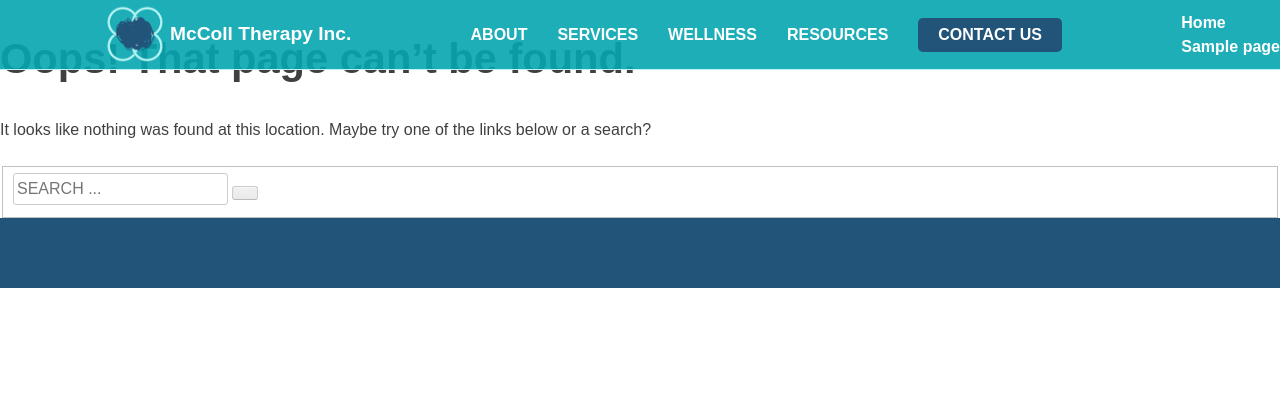
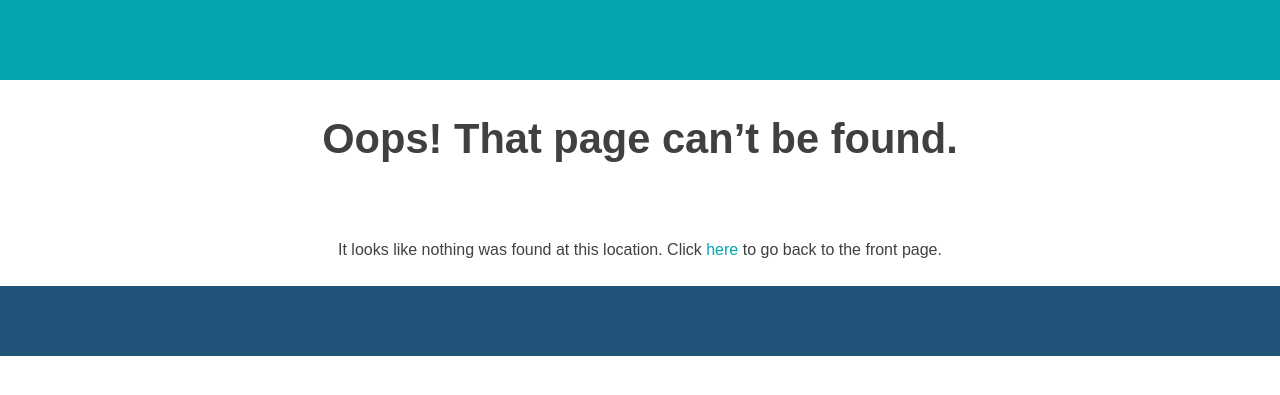
Before and after one commit to kcyoung1/wordpress-mccoll-therapy, a WordPress theme: template themes/mccoll-therapy/404.php in a window 1280 px wide. Shown: the top 395 px of the page. Run offline with PHP 8.4 and a stand-in for WordPress, Linux system fonts and the light colour scheme; the site name, menu and one post (Sample post) are stand-ins, and other content is empty.

Commit message:
change the main background image and the resources image, style the error page, adjust the border-radius of the btns

```diff
--- a/themes/mccoll-therapy/404.php
+++ b/themes/mccoll-therapy/404.php
@@ -12,17 +12,15 @@ get_header(); ?>
 	<div id="primary" class="content-area">
 		<main id="main" class="site-main" role="main">
 
-			<section class="error-404 not-found">
+			<div class="color-header"></div>
+
+			<section class="error-404 not-found container">
 				<header class="page-header">
 					<h1 class="page-title"><?php echo esc_html( 'Oops! That page can&rsquo;t be found.' ); ?></h1>
 				</header><!-- .page-header -->
 
 				<div class="page-content">
-					<p><?php echo esc_html( 'It looks like nothing was found at this location. Maybe try one of the links below or a search?' ); ?></p>
-
-					<?php get_search_form(); ?>
-
-					<?php the_widget( 'WP_Widget_Recent_Posts' ); ?>
+					<p><?php echo esc_html( 'It looks like nothing was found at this location.' ); ?> Click <a href="/">here</a> to go back to the front page.</p>
 
 					<?php if ( mccoll_therapy_categorized_blog() ) : // Only show the widget if site has multiple categories. ?>
 					<div class="widget widget_categories">
@@ -41,11 +39,6 @@ get_header(); ?>
 					</div><!-- .widget -->
 					<?php endif; ?>
 
-					<?php
-						$archive_content = '<p>' . sprintf( esc_html( 'Try looking in the monthly archives. %1$s' ), convert_smilies( ':)' ) ) . '</p>';
-						the_widget( 'WP_Widget_Archives', 'dropdown=1', "after_title=</h2>$archive_content" );
-					?>
-
 				</div><!-- .page-content -->
 			</section><!-- .error-404 -->
 
--- a/themes/mccoll-therapy/front-page.php
+++ b/themes/mccoll-therapy/front-page.php
@@ -10,7 +10,7 @@ get_header(); ?>
 	<div id="primary" class="content-area">
 		<main id="main" class="site-main" role="main">
 
-			<section class="banner-wrapper">
+			<section id="home" class="banner-wrapper">
 				<div class="hero-banner" data-type="background" data-speed="10">
 					<h1>McColl Therapy</h1>
 					<h5>Support for a lasting wellness</h5>
--- a/themes/mccoll-therapy/header.php
+++ b/themes/mccoll-therapy/header.php
@@ -28,8 +28,8 @@
 
 				<nav id="site-navigation" class="main-navigation" role="navigation">
 					<div class="logo-container">
-							<a href="/" class="mccoll-logo"><img src="<?php bloginfo('template_directory'); ?>/assets/icons/mccoll-therapy.png" alt="McColl Therapy Logo" /></a>
-							<a href="/" class="mccoll-name"><h3>McColl Therapy Inc.</h3></a>
+							<a href="#home" class="mccoll-logo"><img src="<?php bloginfo('template_directory'); ?>/assets/icons/mccoll-therapy.png" alt="McColl Therapy Logo" /></a>
+							<a href="#home" class="mccoll-name"><h3>McColl Therapy Inc.</h3></a>
 					</div>
 					<button type="button" class="tcon tcon-menu--xcross" aria-label="toggle menu">
 							<span class="tcon-menu__lines" aria-hidden="true"></span>
@@ -46,10 +46,10 @@
 					</div>
 					<div class="menu-options">
 						<ul id="nav" class="nav">
-							<li><a href="#about" class="focus">About</a></li>
-							<li><a href="#services" class="focus">Services</a></li>
-							<li><a href="#wellness" class="focus">Wellness</a></li>
-							<li><a href="#resources" class="focus">Resources</a></li>
+							<li><a href="#about">About</a></li>
+							<li><a href="#services">Services</a></li>
+							<li><a href="#wellness">Wellness</a></li>
+							<li><a href="#resources">Resources</a></li>
 							<li><a href="#contact" class="btn contact-nav">Contact Us</a></li>
 						</ul>
 					</div>
--- a/themes/mccoll-therapy/sass/abstract/_mixins.scss
+++ b/themes/mccoll-therapy/sass/abstract/_mixins.scss
@@ -34,7 +34,7 @@ $desktop-width: 1024px;
 	color: $color__white;
 	cursor: pointer;
 	outline: none;
-	border-radius: 5px;
+	border-radius: 2px;
 	@include tablet {
 		padding: 5px 20px;
 	}
--- a/themes/mccoll-therapy/sass/layout/_navigation.scss
+++ b/themes/mccoll-therapy/sass/layout/_navigation.scss
@@ -111,7 +111,7 @@
 }
 
 // Navigation Menu Customization
-.menu-menu-1-container {
+.menu-menu-1-container, .error404 .main-navigation {
 	display: none;
 }
 .main-navigation {
@@ -136,10 +136,10 @@
 		align-items: center;
 		margin-left: 10px;
 		@include tablet {
-			margin-left: 70px
+			margin-left: 40px
 		}
 		@include desktop {
-			margin-left: 100px
+			margin-left: 50px
 		}
 		a:hover {
 			color: $color__white;
@@ -149,8 +149,6 @@
 		display: flex;
 		align-items: center;
 	}
-
-
 	h3 {
 		font-size: 1.2rem;
 	}
--- a/themes/mccoll-therapy/sass/sections/_contact.scss
+++ b/themes/mccoll-therapy/sass/sections/_contact.scss
@@ -2,7 +2,7 @@
   .wpcf7-submit {
     @extend .btn;
     outline: none;
-    border-radius: 5px;
+    border-radius: 2px;
     box-shadow: none;
     text-shadow: none;
     border: none;
@@ -10,7 +10,6 @@
     font-size: 1rem;
     padding: 7px 25px;
     &:hover {
-      border-radius: 0;
       box-shadow: none;
       text-shadow: none;
       border: none;
@@ -31,7 +30,7 @@
       align-items: flex-start;
       flex-direction: column;
       color: $color__white;
-      border-radius: 5px;
+      border-radius: 2px;
       padding: 20px;
       margin: 0 auto;
       @include tablet {
--- /dev/null
+++ b/themes/mccoll-therapy/sass/sections/_error.scss
@@ -0,0 +1,13 @@
+.color-header {
+  background: $color__turq;
+  width: 100%;
+  height: 80px;
+}
+.error404 {
+  a {
+    color: $color__turq;
+    &:hover {
+      color: $color__mint;
+    }
+  }
+}
--- a/themes/mccoll-therapy/sass/sections/_hero-banner.scss
+++ b/themes/mccoll-therapy/sass/sections/_hero-banner.scss
@@ -1,10 +1,12 @@
 .banner-wrapper {
   color: $color__white;
   .hero-banner {
-    background: linear-gradient(180deg,rgba(0,0,0,.4)  0,rgba(0,0,0,.4)), url(../../assets/images/hero-banner-2.jpg) no-repeat center fixed;
+    background: linear-gradient(180deg,rgba(0,0,0,.4)  0,rgba(0,0,0,.4)), url(../../assets/images/hero-banner-5.jpg) bottom no-repeat fixed;
      background-size: cover;
-     height: 800px;
+     height: 100vh;
      width: 100%;
+     transition: .1s ease-in-out;
+     transition-property: background-position;
      @extend .center;
   }
   h1 {
--- a/themes/mccoll-therapy/sass/sections/_profile.scss
+++ b/themes/mccoll-therapy/sass/sections/_profile.scss
@@ -18,7 +18,7 @@
         }
         @include desktop {
           margin-right: 70px;
-          border-radius: 5px;
+          border-radius: 2px;
           height: 400px;
           width: 300px;
           border: none;
--- a/themes/mccoll-therapy/sass/sections/_resources.scss
+++ b/themes/mccoll-therapy/sass/sections/_resources.scss
@@ -2,7 +2,7 @@
   display: block;
   color: $color__white;
   .resources-banner {
-    background: linear-gradient(180deg,rgba(0,0,0,.5)  0,rgba(0,0,0,.5)), url(../../assets/images/hero-banner-1.jpg) no-repeat bottom fixed;
+    background: linear-gradient(180deg,rgba(0,0,0,.5)  0,rgba(0,0,0,.5)), url(../../assets/images/hero-banner-7.jpg) no-repeat bottom fixed;
     background-size: cover cover;
     width: 100%;
     height: 250px;
--- a/themes/mccoll-therapy/sass/style.scss
+++ b/themes/mccoll-therapy/sass/style.scss
@@ -74,6 +74,7 @@ Nicolas Gallagher and Jonathan Neal http://necolas.github.com/normalize.css/
 @import "sections/wellness";
 @import "sections/resources";
 @import "sections/contact";
+@import "sections/error";
 
 
 // Template-parts
--- a/themes/mccoll-therapy/style.css
+++ b/themes/mccoll-therapy/style.css
@@ -49,7 +49,7 @@ Nicolas Gallagher and Jonathan Neal http://necolas.github.com/normalize.css/
   color: white;
   cursor: pointer;
   outline: none;
-  border-radius: 5px; }
+  border-radius: 2px; }
   @media (min-width: 768px) {
     .btn, .contact-wrapper .wpcf7-submit {
       padding: 5px 20px; } }
@@ -568,7 +568,7 @@ textarea {
 .site-description {
   display: none; }
 
-.menu-menu-1-container {
+.menu-menu-1-container, .error404 .main-navigation {
   display: none; }
 
 .main-navigation {
@@ -599,10 +599,10 @@ textarea {
     margin-left: 10px; }
     @media (min-width: 768px) {
       .main-navigation .logo-container {
-        margin-left: 70px; } }
+        margin-left: 40px; } }
     @media (min-width: 1024px) {
       .main-navigation .logo-container {
-        margin-left: 100px; } }
+        margin-left: 50px; } }
     .main-navigation .logo-container a:hover {
       color: white; }
   .main-navigation .mccoll-logo {
@@ -989,10 +989,12 @@ object {
 .banner-wrapper {
   color: white; }
   .banner-wrapper .hero-banner {
-    background: linear-gradient(180deg, rgba(0, 0, 0, 0.4) 0, rgba(0, 0, 0, 0.4)), url(../../assets/images/hero-banner-2.jpg) no-repeat center fixed;
+    background: linear-gradient(180deg, rgba(0, 0, 0, 0.4) 0, rgba(0, 0, 0, 0.4)), url(../../assets/images/hero-banner-5.jpg) bottom no-repeat fixed;
     background-size: cover;
-    height: 800px;
-    width: 100%; }
+    height: 100vh;
+    width: 100%;
+    transition: .1s ease-in-out;
+    transition-property: background-position; }
   .banner-wrapper h1 {
     text-transform: uppercase; }
 
@@ -1125,7 +1127,7 @@ object {
   @media (min-width: 1024px) {
     .profile-list .profile-image {
       margin-right: 70px;
-      border-radius: 5px;
+      border-radius: 2px;
       height: 400px;
       width: 300px;
       border: none; } }
@@ -1390,7 +1392,7 @@ object {
   display: block;
   color: white; }
   .resources-wrapper .resources-banner {
-    background: linear-gradient(180deg, rgba(0, 0, 0, 0.5) 0, rgba(0, 0, 0, 0.5)), url(../../assets/images/hero-banner-1.jpg) no-repeat bottom fixed;
+    background: linear-gradient(180deg, rgba(0, 0, 0, 0.5) 0, rgba(0, 0, 0, 0.5)), url(../../assets/images/hero-banner-7.jpg) no-repeat bottom fixed;
     background-size: cover cover;
     width: 100%;
     height: 250px; }
@@ -1421,7 +1423,7 @@ object {
 
 .contact-wrapper .wpcf7-submit {
   outline: none;
-  border-radius: 5px;
+  border-radius: 2px;
   box-shadow: none;
   text-shadow: none;
   border: none;
@@ -1429,7 +1431,6 @@ object {
   font-size: 1rem;
   padding: 7px 25px; }
   .contact-wrapper .wpcf7-submit:hover {
-    border-radius: 0;
     box-shadow: none;
     text-shadow: none;
     border: none; }
@@ -1454,7 +1455,7 @@ object {
     -ms-flex-direction: column;
         flex-direction: column;
     color: white;
-    border-radius: 5px;
+    border-radius: 2px;
     padding: 20px;
     margin: 0 auto; }
     @media (min-width: 768px) {
@@ -1479,3 +1480,13 @@ object {
   .contact-wrapper .contact-info p:last-of-type {
     margin-top: 10px;
     width: 200px; }
+
+.color-header {
+  background: #06A6B0;
+  width: 100%;
+  height: 80px; }
+
+.error404 a {
+  color: #06A6B0; }
+  .error404 a:hover {
+    color: #B8F4F3; }
```
Also changed, not shown: themes/mccoll-therapy/assets/images/hero-banner-4.jpg (added), themes/mccoll-therapy/assets/images/hero-banner-5.jpg (added), themes/mccoll-therapy/assets/images/hero-banner-6.jpg (added), themes/mccoll-therapy/assets/images/hero-banner-7.jpg (added), themes/mccoll-therapy/build/css/style.min.css.
